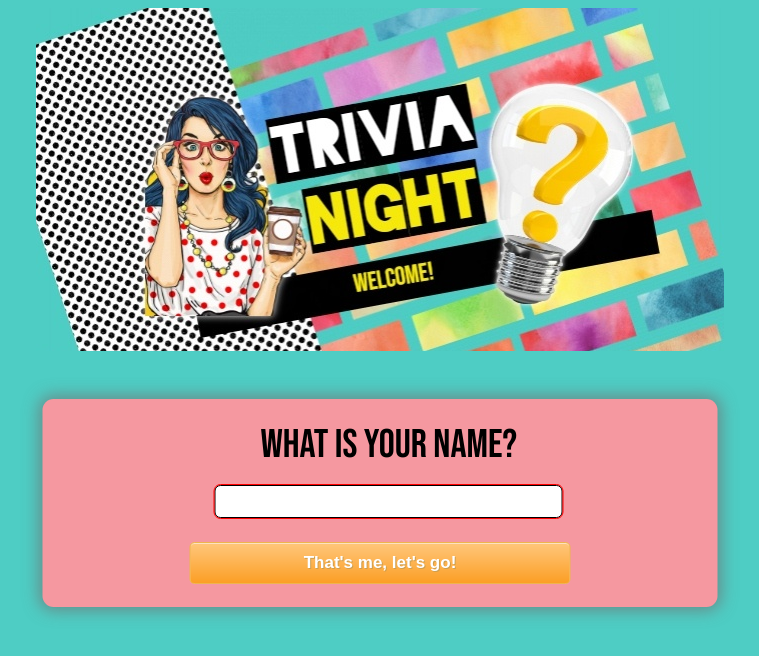
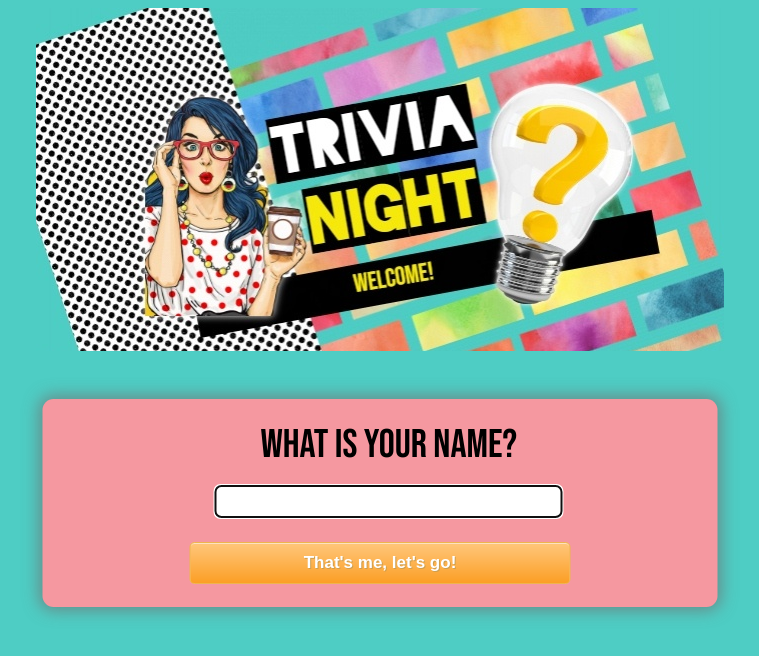
Before and after one commit to ototik/Trivia-Game, a React (Create React App) app: page / in a window 1280 px wide. Shown: the top 656 px of the page, without its empty margins (260-1019 px from the left). Built offline with nearby package versions, Linux system fonts and the light colour scheme.

Commit message:
Focus CSS change

```diff
--- a/src/components/TNameInput.css
+++ b/src/components/TNameInput.css
@@ -25,11 +25,11 @@
   border-radius: 6px;
 }
 
-.Tcontainer input:focus {
+/* .Tcontainer input:focus {
   outline-width: 1px;
   outline-style: solid;
   outline-color: red;
-}
+} */
 
 .inputButton {
   -moz-box-shadow: inset 0px 1px 0px 0px #fce2c1;
--- a/src/components/Zsgameresult.css
+++ b/src/components/Zsgameresult.css
@@ -107,11 +107,11 @@
   top: 1px;
 }
 
-.modal_content button:focus {
+/* .modal_content button:focus {
   outline-width: 1px;
   outline-style: solid;
   outline-color: red;
-}
+} */
 
  #PlayAgain {
   display: grid;
```
